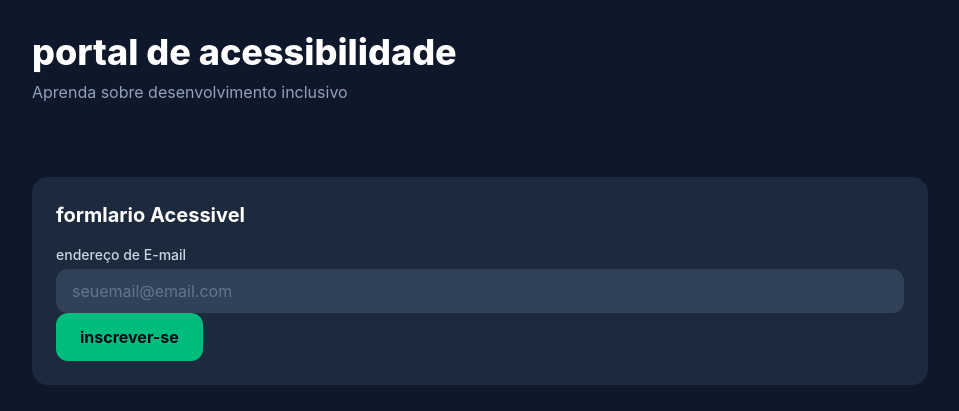
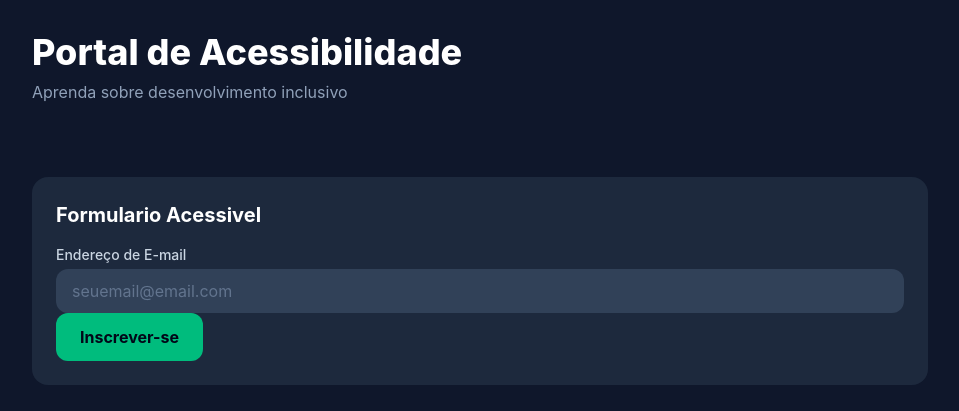
Before and after one commit to luczss/aula-front-13-10, a website built with Vite: page index.html in a window 1280 px wide. Shown: the top 411 px of the page, without its empty margins (160-1119 px from the left). Built offline with nearby package versions, Linux system fonts and the light colour scheme.

Commit message:
fix:arrumando uns erro de letra

```diff
--- a/index.html
+++ b/index.html
@@ -11,7 +11,7 @@
     <main class="max-w-4xl mx-auto space-y-12 animate-fade-slide">
         <header class="border-b border-slate-900 pb-6">
             <h1 class="text-3xl sm:text-4xl font-extrabold text-white">
-                portal de acessibilidade
+                Portal de Acessibilidade
             </h1>
             <p class="text-slate-400 mt-2">
                 Aprenda sobre desenvolvimento inclusivo
@@ -22,13 +22,13 @@
 
         <h2 id:"titulo-form"
             class="text-xl font-bold text-white mb-4">
-        formlario Acessivel
+        Formulario Acessivel
         </h2>
 
         <form onsubmit="event.preventDefault(); abrirModal();" class="space-y-4">
             <div>
                 <label for="email" class="block text-sm font-medium text-slate-300 mb-1">
-                endereço de E-mail
+                Endereço de E-mail
                 </label>
                 <input type="email" id="email" required placeholder="seuemail@email.com" class="w-full px-4 py-2.5
                 bg-slate-700 rounded-xl text-white placeholder-slate-500 focus:outline-none
@@ -36,7 +36,7 @@
                 <button type="submit" class="px-6 py-3 bg-emerald-500 text-slate-950 font-bold rounded-xl
                 hover:bg-emerald-400 focus:outline-none focus-visible:ring-4
                 focus-visible:ring-emerald-400/40 transition-all">
-                inscrever-se
+                Inscrever-se
                 <span class="sr-only">
                     na nossa newslatter de acessibilidade
                 </span>
```
